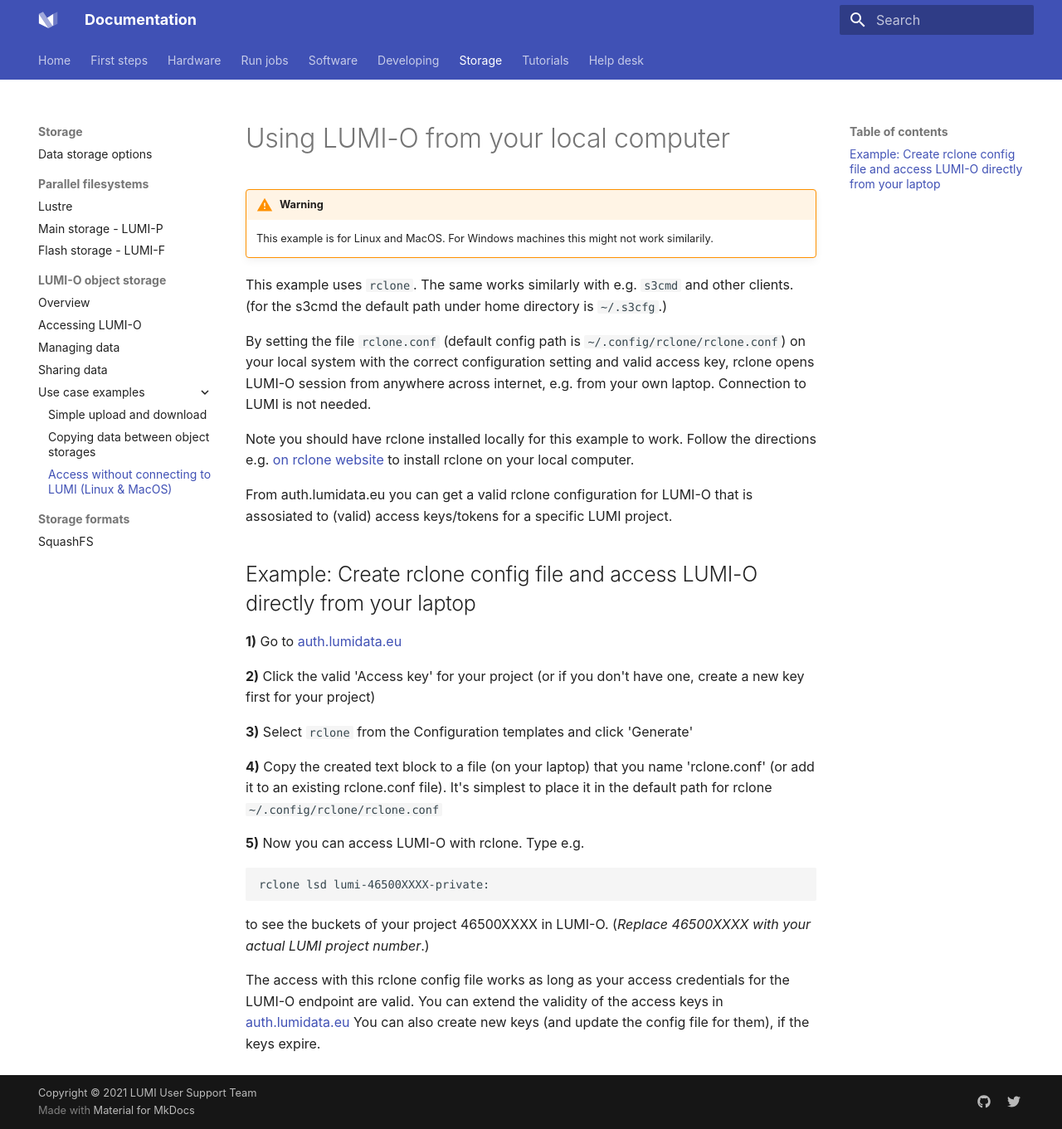
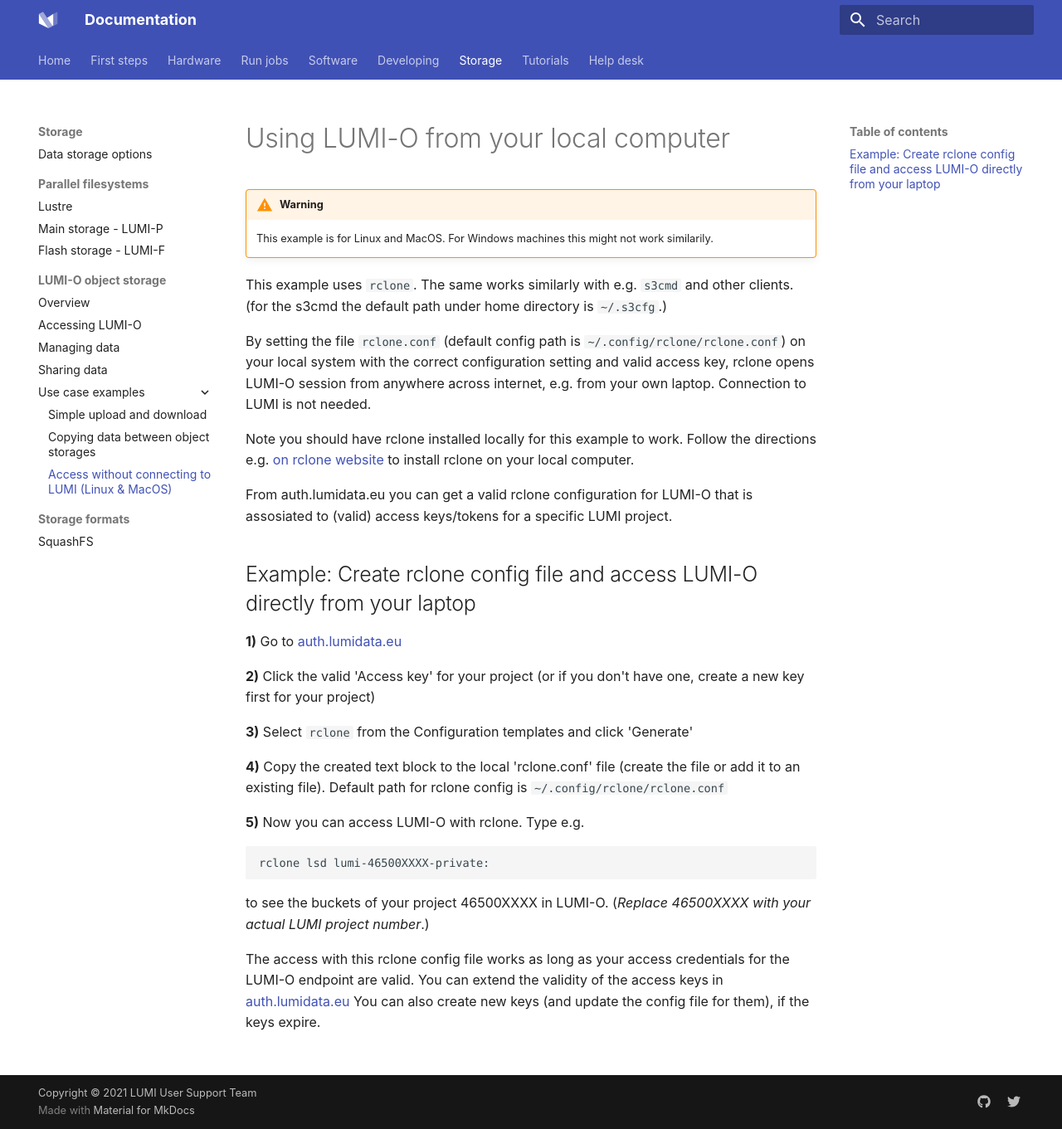
Before and after one commit to Lumi-supercomputer/lumi-userguide, an MkDocs documentation site: the page built from docs/storage/lumio/connect-local.md, in a window 1280 px wide and 1361 px high. Shown: the whole window at 83% size. Built offline with MkDocs 1.6.1 and Material for MkDocs 9.7.7, drawn with Linux system fonts in a browser that asks for light colours.

Commit message:
Update docs/storage/lumio/connect-local.md
Co-authored-by: Maciej Szpindler <56594900+mszpindler@users.noreply.github.com>

````diff
--- a/docs/storage/lumio/connect-local.md
+++ b/docs/storage/lumio/connect-local.md
@@ -22,7 +22,7 @@
 
 **3)** Select `rclone` from the Configuration templates and click 'Generate'
 
-**4)** Copy the created text block to a file (on your laptop) that you name 'rclone.conf' (or add it to an existing rclone.conf file). It's simplest to place it in the default path for rclone `~/.config/rclone/rclone.conf`
+**4)** Copy the created text block to the local 'rclone.conf' file (create the file or add it to an existing file). Default path for rclone config is `~/.config/rclone/rclone.conf`
 
 **5)** Now you can access LUMI-O with rclone. Type e.g.
 ```
````
